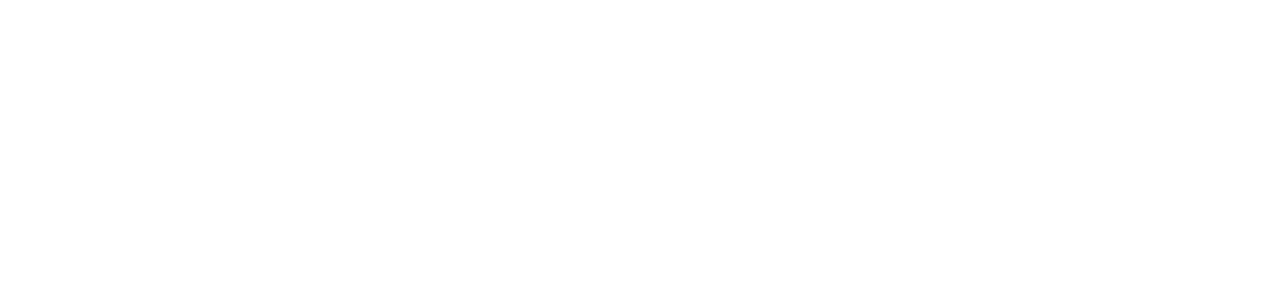
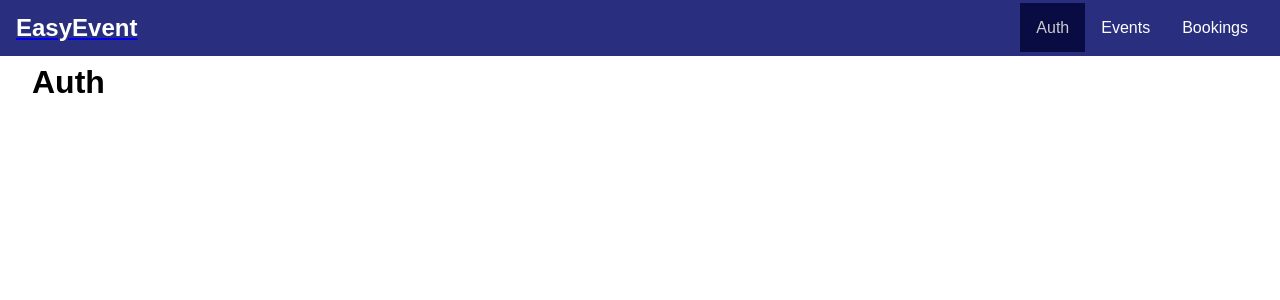
Before and after one commit to misiekhardcore/booking_app, a React (Create React App) app in the folder frontend/: page /auth in a window 1280 px wide. Shown: the top 300 px of the page. Built offline with nearby package versions, Linux system fonts and the light colour scheme.

Commit message:
navigation styling

```diff
--- a/frontend/src/App.js
+++ b/frontend/src/App.js
@@ -4,16 +4,20 @@
 import AuthPage from "./pages/AuthPage";
 import BookingPage from "./pages/BookingsPage";
 import EventsPage from "./pages/EventsPage";
+import MainNav from "./components/Navigation/MainNav";
 
 function App() {
   return (
     <BrowserRouter>
+      <MainNav />
+      <main className="main-content">
         <Switch>
           <Redirect exact from="/" to="/auth" />
           <Route path="/auth" component={AuthPage} />
           <Route path="/events" component={EventsPage} />
           <Route path="/bookings" component={BookingPage} />
         </Switch>
+      </main>
     </BrowserRouter>
   );
 }
--- a/frontend/src/App.scss
+++ b/frontend/src/App.scss
@@ -0,0 +1,3 @@
+.main-content {
+  margin: 4rem 2rem;
+}
--- /dev/null
+++ b/frontend/src/_colors.scss
@@ -0,0 +1,10 @@
+$black: #000;
+$white: #fff;
+
+$gray-light: #ccc;
+$gray: #999;
+$gray-dark: #444;
+
+$primary-light: rgb(80, 89, 224);
+$primary: rgb(41, 47, 126);
+$primary-dark: rgb(8, 12, 66);
--- /dev/null
+++ b/frontend/src/components/Navigation/MainNav/index.js
@@ -0,0 +1,30 @@
+import React from "react";
+import { NavLink } from "react-router-dom";
+import "./styles.scss";
+
+const MainNav = (props) => {
+  return (
+    <header className="main-nav">
+      <div className="main-nav__logo">
+        <NavLink to="/">
+          <h1>EasyEvent</h1>
+        </NavLink>
+      </div>
+      <nav className="main-nav__items">
+        <ul>
+          <li className="main-nav__item">
+            <NavLink to="/auth">Auth</NavLink>
+          </li>
+          <li className="main-nav__item">
+            <NavLink to="/events">Events</NavLink>
+          </li>
+          <li className="main-nav__item">
+            <NavLink to="/bookings">Bookings</NavLink>
+          </li>
+        </ul>
+      </nav>
+    </header>
+  );
+};
+
+export default MainNav;
--- /dev/null
+++ b/frontend/src/components/Navigation/MainNav/styles.scss
@@ -0,0 +1,44 @@
+@import "./../../../colors.scss";
+
+.main-nav {
+  position: fixed;
+  left: 0;
+  top: 0;
+  width: 100%;
+  display: flex;
+  justify-content: space-between;
+  align-items: center;
+  background-color: $primary;
+  height: 3.5rem;
+  .main-nav__logo h1 {
+    padding: 1rem;
+    font-size: 1.5rem;
+    color: $white;
+  }
+  .main-nav__items {
+    display: flex;
+    height: 100%;
+
+    & ul {
+      height: 100%;
+      align-items: center;
+      display: flex;
+      list-style: none;
+      margin: 0;
+      padding: 0 1rem;
+
+      .main-nav__item {
+        & a {
+          padding: 1rem;
+          text-decoration: none;
+          color: $white;
+          &:hover,
+          &.active {
+            background-color: $primary-dark;
+            color: $gray-light;
+          }
+        }
+      }
+    }
+  }
+}
--- a/frontend/src/index.scss
+++ b/frontend/src/index.scss
@@ -1,5 +1,23 @@
+*,
+*::after,
+*::before {
+  box-sizing: border-box;
+}
+
+html {
+  font-size: 16px;
+}
+
 body {
   margin: 0;
   padding: 0;
   font-family: sans-serif;
 }
+
+//Topology
+h1,
+h2,
+h3,
+h4 {
+  margin: 0;
+}
--- a/frontend/src/pages/AuthPage/index.js
+++ b/frontend/src/pages/AuthPage/index.js
@@ -4,6 +4,7 @@
   render() {
     return (
       <div>
+        <h1>Auth</h1>
       </div>
     );
   }
--- a/frontend/src/pages/BookingsPage/index.js
+++ b/frontend/src/pages/BookingsPage/index.js
@@ -2,9 +2,11 @@
 
 class BookingPage extends Component {
   render() {
-    return <div>
-
-    </div>;
+    return (
+      <div>
+        <h1>Bookings</h1>
+      </div>
+    );
   }
 }
 
--- a/frontend/src/pages/EventsPage/index.js
+++ b/frontend/src/pages/EventsPage/index.js
@@ -2,9 +2,11 @@
 
 class EventsPage extends Component {
   render() {
-    return <div>
-
-    </div>;
+    return (
+      <div>
+        <h1>Events</h1>
+      </div>
+    );
   }
 }
 
```
Also changed, not shown: 2 other files (tests, documents, lock files or other folders). Lines whose indentation alone changed are shown as unchanged.
